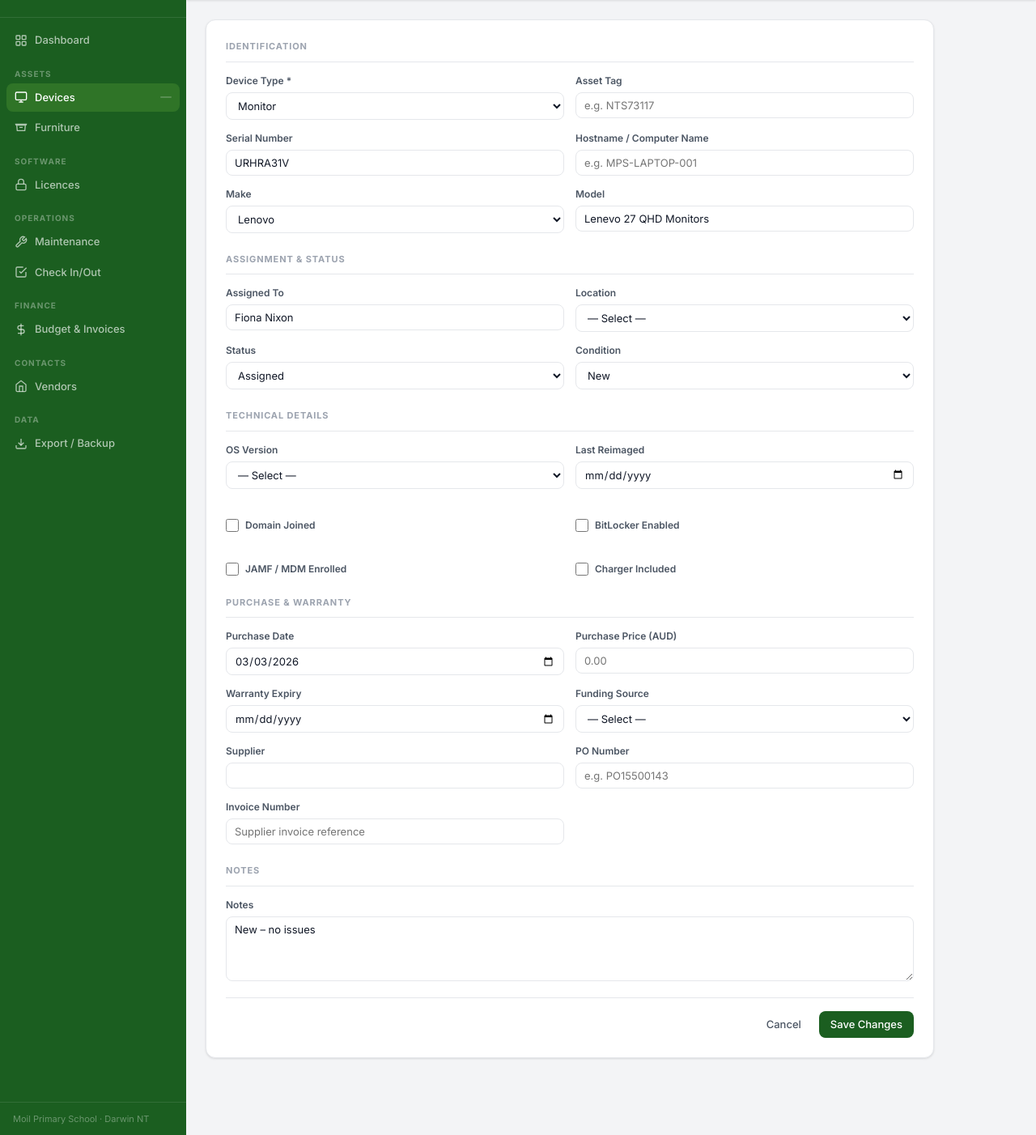
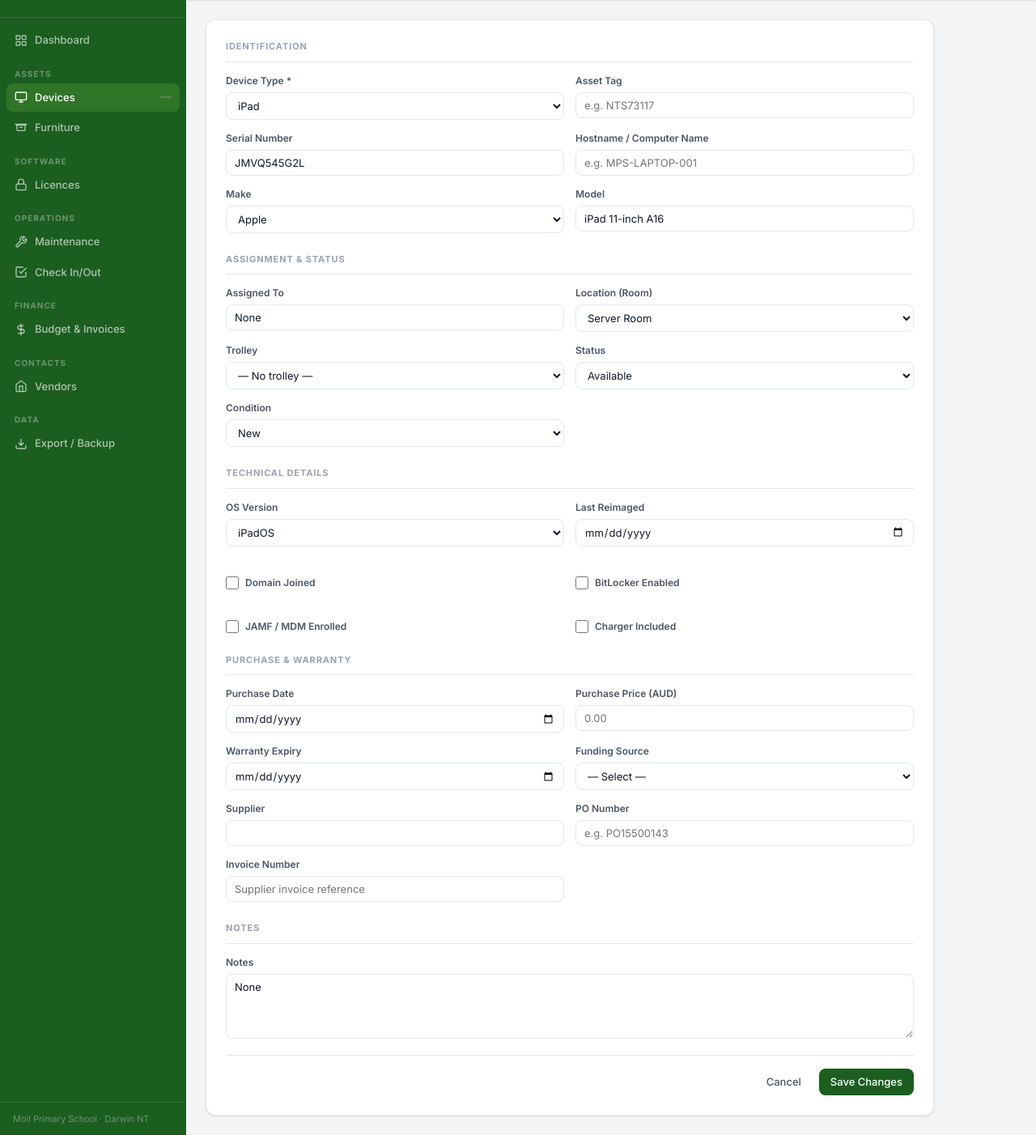
Before and after one commit to Amritak47/school-assets, a Flask app: page /devices/1/edit in a window 1280 px wide. Shown: the part 56-1458 px from the top of the page at 81% size. Run offline with Flask 3, Linux system fonts and the light colour scheme; data comes from the database, SQL or seed files in the repository.

Commit message:
Add trolley field, fix iPads, migrate trolley-as-location data
- New trolley TEXT column on devices; separate from location (room)
- Migration moves any 'Troll*' values from location → trolley column
  so existing imported data is fixed automatically on next startup
- 7 iPad 11-inch A16 serials inserted via migration (runs on startup,
  skips if already present) — location: Server Room, condition: New
- Trolley dropdown in device form; amber trolley chip in devices list
- _save_device() saves trolley field; TROLLEYS constant added

https://claude.ai/code/session_01BcCwyawwxEcVQ4dbTMZF8L

```diff
--- a/app.py
+++ b/app.py
@@ -249,6 +249,8 @@ INVOICE_LOCATIONS = ['ICT Room','Staff Room','Library','Front Office',
                      'Desert Rose','Student Support','Server Room',
                      'Classroom 1','Classroom 2','Classroom 3','Classroom 4',
                      'Classroom 5','Classroom 6','Classrooms (General)','Storage','Other']
+TROLLEYS = ['Trolley 1 (White)','Trolley 2 (White)','Trolley 3 (Orange)',
+            'Trolley 4 (White)','Trolley 5','Other Trolley']
 FURNITURE_CATEGORIES = ['Desk','Chair','Table','Cabinet','Shelving','Whiteboard',
                         'Bookcase','Storage','Display','Other']
 FURNITURE_STATUSES = ['active','in storage','disposed','on loan']
@@ -350,6 +352,7 @@ app.jinja_env.globals.update(
     INVOICE_LOCATIONS=INVOICE_LOCATIONS,
     FURNITURE_CATEGORIES=FURNITURE_CATEGORIES,
     FURNITURE_STATUSES=FURNITURE_STATUSES,
+    TROLLEYS=TROLLEYS,
 )
 
 
@@ -639,6 +642,7 @@ def _save_device(id):
         f.get('supplier','').strip() or None,
         f.get('po_number','').strip() or None,
         f.get('invoice_number','').strip() or None,
+        f.get('trolley','').strip() or None,
         f.get('hostname','').strip() or None,
         1 if f.get('domain_joined') else 0,
         1 if f.get('bitlocker_enabled') else 0,
@@ -653,16 +657,16 @@ def _save_device(id):
         db.execute("""INSERT INTO devices
             (asset_tag,serial_number,device_type,make,model,assigned_to,location,
              status,condition,os_version,storage,purchase_date,purchase_price,
-             warranty_expiry,funding_source,supplier,po_number,invoice_number,hostname,
+             warranty_expiry,funding_source,supplier,po_number,invoice_number,trolley,hostname,
              domain_joined,bitlocker_enabled,mdm_enrolled,last_reimaged,
              charger_type,charger_included,case_loan,notes,updated_at)
-            VALUES (?,?,?,?,?,?,?,?,?,?,?,?,?,?,?,?,?,?,?,?,?,?,?,?,?,?,?,?)""", vals)
+            VALUES (?,?,?,?,?,?,?,?,?,?,?,?,?,?,?,?,?,?,?,?,?,?,?,?,?,?,?,?,?)""", vals)
     else:
         db.execute("""UPDATE devices SET
             asset_tag=?,serial_number=?,device_type=?,make=?,model=?,
             assigned_to=?,location=?,status=?,condition=?,os_version=?,storage=?,
             purchase_date=?,purchase_price=?,warranty_expiry=?,funding_source=?,
-            supplier=?,po_number=?,invoice_number=?,hostname=?,domain_joined=?,bitlocker_enabled=?,
+            supplier=?,po_number=?,invoice_number=?,trolley=?,hostname=?,domain_joined=?,bitlocker_enabled=?,
             mdm_enrolled=?,last_reimaged=?,charger_type=?,charger_included=?,
             case_loan=?,notes=?,updated_at=? WHERE id=?""", vals + (id,))
     db.commit()
--- a/db.py
+++ b/db.py
@@ -24,6 +24,7 @@ CREATE TABLE IF NOT EXISTS devices (
     supplier TEXT,
     po_number TEXT,
     invoice_number TEXT,
+    trolley TEXT,
     hostname TEXT,
     domain_joined INTEGER DEFAULT 0,
     bitlocker_enabled INTEGER DEFAULT 0,
@@ -195,6 +196,7 @@ def _migrate(conn):
         "ALTER TABLE invoices ADD COLUMN file_path TEXT",
         "ALTER TABLE invoices ADD COLUMN location TEXT",
         "ALTER TABLE devices ADD COLUMN invoice_number TEXT",
+        "ALTER TABLE devices ADD COLUMN trolley TEXT",
     ]
     for sql in migrations:
         try:
@@ -206,12 +208,38 @@ def _migrate(conn):
     # Clean up literal "None" strings written by early Python str() coercion
     none_cols = ['asset_tag', 'serial_number', 'hostname', 'assigned_to',
                  'supplier', 'po_number', 'invoice_number', 'model',
-                 'funding_source', 'storage', 'charger_type', 'notes']
+                 'funding_source', 'storage', 'charger_type', 'notes', 'trolley']
     for col in none_cols:
         try:
             conn.execute(f"UPDATE devices SET {col}=NULL WHERE {col}='None'")
         except Exception:
             pass
+
+    # Move trolley names out of location into the trolley column
+    try:
+        conn.execute("""
+            UPDATE devices SET trolley=location, location=NULL
+            WHERE location LIKE 'Troll%' AND (trolley IS NULL OR trolley='')
+        """)
+    except Exception:
+        pass
+
+    # Insert the 7 iPad 11-inch A16 units if not already present
+    ipads = [
+        'JMVQ545G2L', 'FV9L4V2DH3', 'J6LF4HGX4F',
+        'H0Q5JY3WYJ', 'F2YFJ9H4DV', 'L50H6CW62G', 'CKYC2D6K9J',
+    ]
+    for serial in ipads:
+        exists = conn.execute(
+            "SELECT 1 FROM devices WHERE serial_number=?", (serial,)
+        ).fetchone()
+        if not exists:
+            conn.execute("""INSERT INTO devices
+                (serial_number,device_type,make,model,location,condition,status,os_version,updated_at)
+                VALUES (?,?,?,?,?,?,?,?,datetime('now'))""",
+                (serial, 'iPad', 'Apple', 'iPad 11-inch A16',
+                 'Server Room', 'New', 'available', 'iPadOS'))
+
     conn.commit()
 
 
--- a/static/css/style.css
+++ b/static/css/style.css
@@ -586,6 +586,19 @@ small { font-size: 11px; }
   border: 1px solid var(--border);
   border-radius: var(--r);
   gap: 6px;
+}
+
+/* ── Trolley chip ── */
+.trolley-chip {
+  display: inline-flex;
+  align-items: center;
+  padding: 2px 8px;
+  background: #FEF3C7;
+  color: #92400E;
+  border-radius: 20px;
+  font-size: 10px;
+  font-weight: 600;
+  white-space: nowrap;
 }
 
 /* ── Location chip ── */
--- a/templates/device_form.html
+++ b/templates/device_form.html
@@ -56,15 +56,28 @@
   <div class="form-grid">
     <div class="form-group">
       <label>Assigned To</label>
-      <input type="text" name="assigned_to" value="{{ device['assigned_to'] if device else '' }}" placeholder="Name or role">
+      <input type="text" name="assigned_to" value="{{ device['assigned_to'] if device else '' }}" placeholder="Person's name or role">
     </div>
     <div class="form-group">
-      <label>Location</label>
+      <label>Location (Room)</label>
       <select name="location">
-        <option value="">— Select —</option>
+        <option value="">— Select Room —</option>
         {% for l in LOCATIONS %}
           <option value="{{ l }}" {% if device and device['location']==l %}selected{% endif %}>{{ l }}</option>
         {% endfor %}
+      </select>
+    </div>
+    <div class="form-group">
+      <label>Trolley</label>
+      <select name="trolley">
+        <option value="">— No trolley —</option>
+        {% for t in TROLLEYS %}
+          <option value="{{ t }}" {% if device and device['trolley']==t %}selected
+          {% elif device and device['trolley'] and t not in TROLLEYS %}{% endif %}>{{ t }}</option>
+        {% endfor %}
+        {% if device and device['trolley'] and device['trolley'] not in TROLLEYS %}
+          <option value="{{ device['trolley'] }}" selected>{{ device['trolley'] }}</option>
+        {% endif %}
       </select>
     </div>
     <div class="form-group">
```
Also changed, not shown: templates/devices.html (+8 -1 lines).
